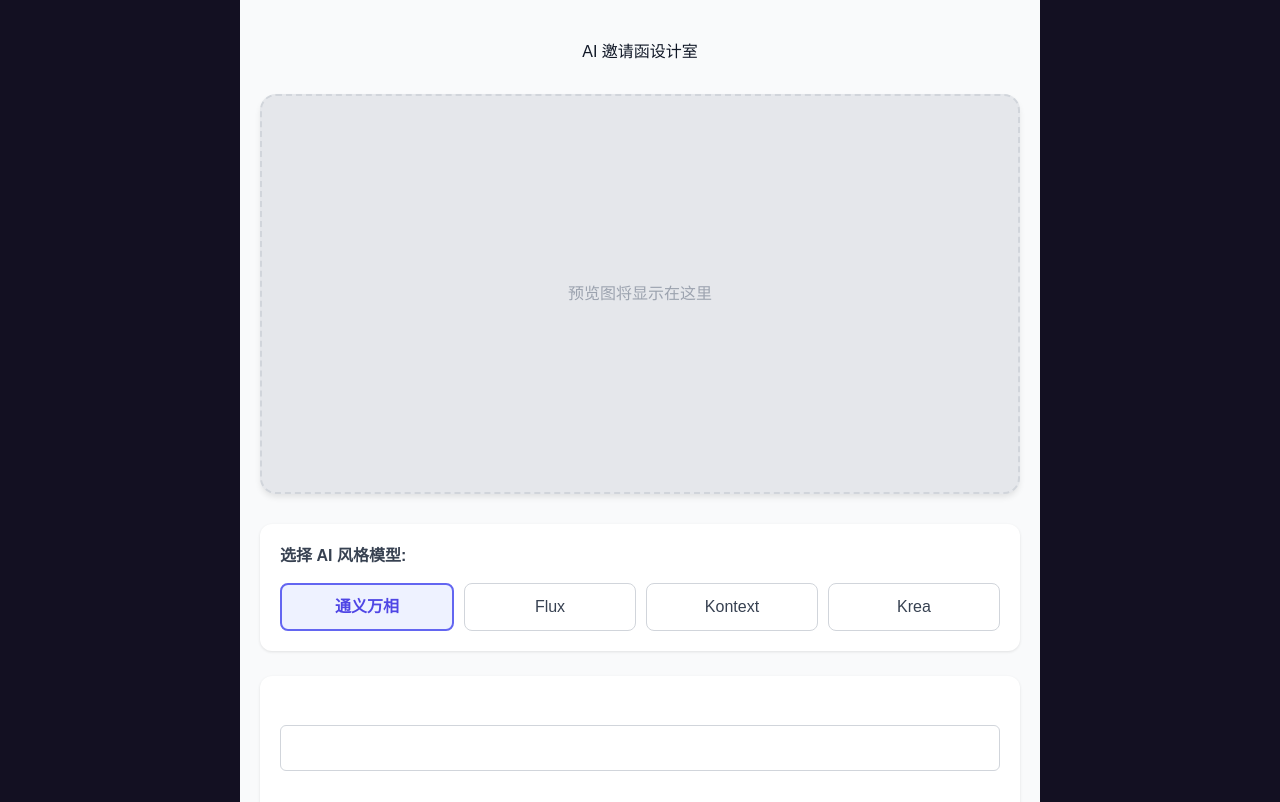
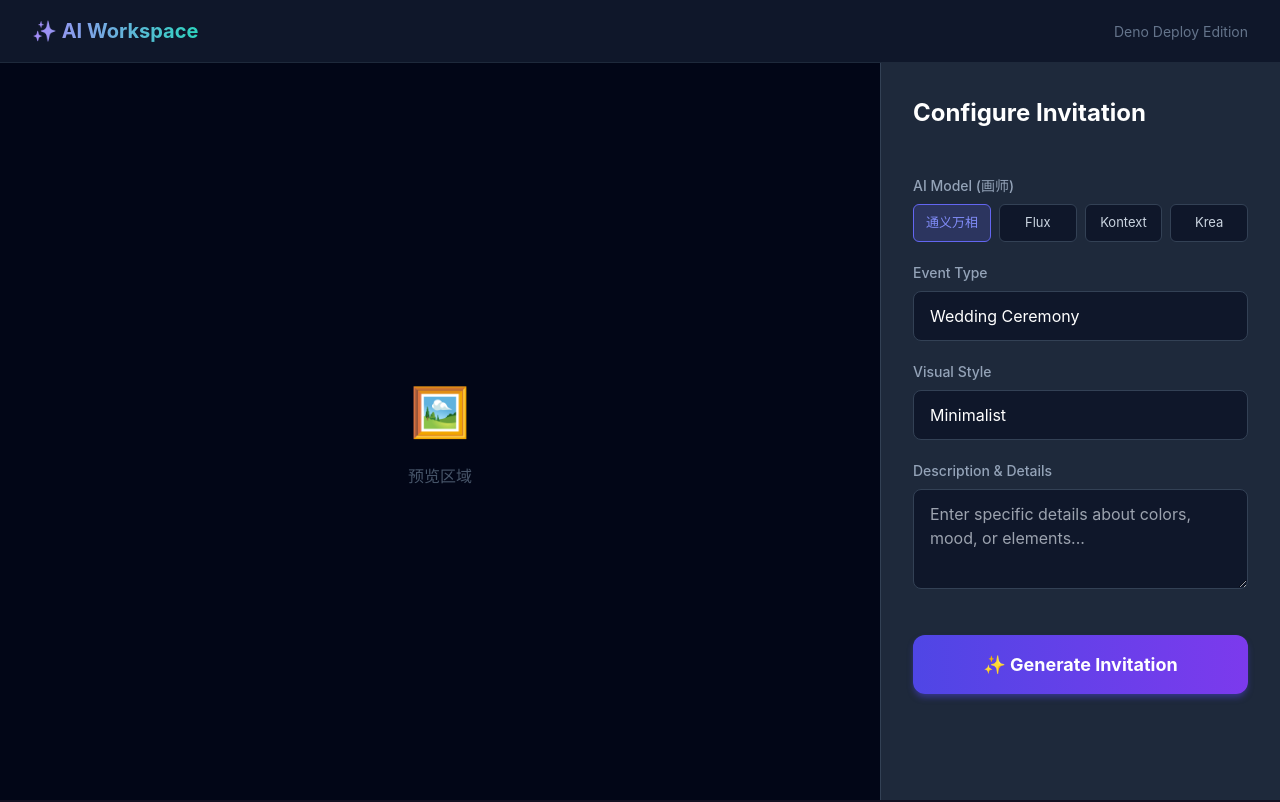
Before and after one commit to alkexe/yaoqinghanAI, a React (Vite) app: page / in a window 1280 px wide. Shown: the top 802 px of the page. Built offline with nearby package versions, Linux system fonts and the light colour scheme.

Commit message:
Add files via upload

```diff
--- a/App.tsx
+++ b/App.tsx
@@ -1,7 +1,7 @@
 import React, { useState } from 'react';
 import { GeminiService } from './services/geminiService';
-// 移除 css import，直接使用内联样式，防止 404
 
+// 定义支持的模型列表
 const AI_MODELS = [
   { name: '通义万相', id: 'Qwen/Qwen-Image' },
   { name: 'Flux', id: 'MusePublic/FLUX.1-dev' },
@@ -10,68 +10,201 @@ const AI_MODELS = [
 ];
 
 function App() {
-  const [eventType, setEventType] = useState('Wedding');
-  const [style, setStyle] = useState('Elegant');
+  const [eventType, setEventType] = useState('Wedding Ceremony');
+  const [style, setStyle] = useState('Minimalist');
   const [description, setDescription] = useState('');
   const [loading, setLoading] = useState(false);
   const [imageUrl, setImageUrl] = useState<string | null>(null);
+
+  // 默认选中通义万相
   const [selectedModel, setSelectedModel] = useState(AI_MODELS[0].id);
 
   const handleGenerate = async () => {
     setLoading(true);
     setImageUrl(null);
     const url = await GeminiService.generateInvitation({
-      eventType, style, description, model: selectedModel
+      eventType,
+      style,
+      description,
+      model: selectedModel
     });
     setImageUrl(url);
     setLoading(false);
   };
 
+  // --- 样式定义 (内联样式确保样式不丢失) ---
+  const styles = {
+    container: {
+      display: 'flex',
+      flexDirection: 'column' as const,
+      height: '100vh',
+      backgroundColor: '#0f172a', // 深色背景
+      color: 'white',
+      fontFamily: '-apple-system, BlinkMacSystemFont, "Segoe UI", Roboto, sans-serif',
+    },
+    header: {
+      padding: '16px 32px',
+      borderBottom: '1px solid #1e293b',
+      display: 'flex',
+      alignItems: 'center',
+      justifyContent: 'space-between',
+    },
+    headerTitle: {
+      fontSize: '20px',
+      fontWeight: 'bold',
+      background: 'linear-gradient(to right, #a78bfa, #2dd4bf)',
+      WebkitBackgroundClip: 'text',
+      WebkitTextFillColor: 'transparent',
+    },
+    main: {
+      display: 'flex',
+      flex: 1,
+      overflow: 'hidden',
+      flexDirection: 'row' as const, // 桌面端左右布局
+    },
+    previewSection: {
+      flex: 1,
+      display: 'flex',
+      justifyContent: 'center',
+      alignItems: 'center',
+      backgroundColor: '#020617', // 更深的预览区背景
+      padding: '20px',
+      position: 'relative' as const,
+    },
+    previewBox: {
+      maxWidth: '100%',
+      maxHeight: '100%',
+      borderRadius: '12px',
+      overflow: 'hidden',
+      boxShadow: '0 20px 25px -5px rgba(0, 0, 0, 0.5)',
+      display: 'flex',
+      justifyContent: 'center',
+      alignItems: 'center',
+    },
+    configPanel: {
+      width: '400px', // 固定宽度的侧边栏
+      backgroundColor: '#1e293b', // 侧边栏背景
+      padding: '32px',
+      display: 'flex',
+      flexDirection: 'column' as const,
+      borderLeft: '1px solid #334155',
+      overflowY: 'auto' as const,
+    },
+    sectionTitle: {
+      fontSize: '24px',
+      fontWeight: 'bold',
+      marginBottom: '24px',
+      color: 'white',
+    },
+    label: {
+      display: 'block',
+      fontSize: '14px',
+      color: '#94a3b8',
+      marginBottom: '8px',
+      marginTop: '20px',
+      fontWeight: 500,
+    },
+    input: {
+      width: '100%',
+      backgroundColor: '#0f172a',
+      border: '1px solid #334155',
+      borderRadius: '8px',
+      padding: '12px 16px',
+      color: 'white',
+      fontSize: '16px',
+      outline: 'none',
+      boxSizing: 'border-box' as const,
+      transition: 'border-color 0.2s',
+    },
+    textarea: {
+      width: '100%',
+      backgroundColor: '#0f172a',
+      border: '1px solid #334155',
+      borderRadius: '8px',
+      padding: '12px 16px',
+      color: 'white',
+      fontSize: '16px',
+      minHeight: '100px',
+      outline: 'none',
+      boxSizing: 'border-box' as const,
+      resize: 'vertical' as const,
+    },
+    button: {
+      marginTop: '40px',
+      width: '100%',
+      padding: '16px',
+      background: 'linear-gradient(to right, #4f46e5, #7c3aed)', // 紫色渐变按钮
+      color: 'white',
+      border: 'none',
+      borderRadius: '12px',
+      fontSize: '18px',
+      fontWeight: 'bold',
+      cursor: loading ? 'wait' : 'pointer',
+      opacity: loading ? 0.7 : 1,
+      boxShadow: '0 4px 6px -1px rgba(79, 70, 229, 0.5)',
+      transition: 'transform 0.1s',
+    },
+    modelBtnContainer: {
+      display: 'flex',
+      gap: '8px',
+      flexWrap: 'wrap' as const,
+    },
+    modelBtn: (isActive: boolean) => ({
+      flex: 1,
+      padding: '8px 12px',
+      borderRadius: '6px',
+      border: isActive ? '1px solid #6366f1' : '1px solid #334155',
+      backgroundColor: isActive ? 'rgba(99, 102, 241, 0.2)' : '#0f172a',
+      color: isActive ? '#818cf8' : '#cbd5e1',
+      fontSize: '13px',
+      cursor: 'pointer',
+      transition: 'all 0.2s',
+      textAlign: 'center' as const,
+      whiteSpace: 'nowrap' as const,
+    })
+  };
+
   return (
-    <div style={{
-      padding: '40px 20px', maxWidth: '800px', margin: '0 auto', fontFamily: 'sans-serif',
-      backgroundColor: '#f9fafb', minHeight: '100vh', boxSizing: 'border-box'
-    }}>
-      <h1 style={{ textAlign: 'center', color: '#111827', marginBottom: '30px' }}>AI 邀请函设计室</h1>
+    <div style={styles.container}>
+      {/* 顶部导航 */}
+      <div style={styles.header}>
+        <div style={styles.headerTitle}>✨ AI Workspace</div>
+        <div style={{fontSize: '14px', color: '#64748b'}}>Deno Deploy Edition</div>
+      </div>
 
-      {/* 预览窗口 */}
-      <div style={{
-        width: '100%', height: '400px', backgroundColor: '#e5e7eb',
-        borderRadius: '16px', display: 'flex', justifyContent: 'center', alignItems: 'center',
-        marginBottom: '30px', overflow: 'hidden', border: '2px dashed #d1d5db',
-        boxShadow: '0 4px 6px -1px rgba(0, 0, 0, 0.1)'
-      }}>
+      <div style={styles.main}>
+        {/* 左侧：预览区域 */}
+        <div style={styles.previewSection}>
           {loading ? (
-          <div style={{ color: '#4b5563', fontSize: '18px', fontWeight: '500' }}>
-             🎨 {AI_MODELS.find(m => m.id === selectedModel)?.name} 正在绘制中...
+            <div style={{textAlign: 'center', color: '#94a3b8'}}>
+              <div className="spinner" style={{marginBottom: '20px', fontSize: '40px'}}>🎨</div>
+              <div>正在请求 {AI_MODELS.find(m => m.id === selectedModel)?.name} 作画...</div>
             </div>
           ) : imageUrl ? (
-          <img src={imageUrl} alt="Result" style={{ width: '100%', height: '100%', objectFit: 'contain' }} />
+            <div style={styles.previewBox}>
+              <img src={imageUrl} alt="Generated Invitation" style={{maxWidth: '100%', maxHeight: '80vh', objectFit: 'contain'}} />
+            </div>
           ) : (
-          <div style={{ color: '#9ca3af' }}>预览图将显示在这里</div>
+            <div style={{color: '#475569', textAlign: 'center'}}>
+              <div style={{fontSize: '48px', marginBottom: '16px'}}>🖼️</div>
+              <div>预览区域</div>
+            </div>
           )}
         </div>
 
-      {/* 模型选择按钮 (重点) */}
-      <div style={{ marginBottom: '25px', padding: '20px', backgroundColor: 'white', borderRadius: '12px', boxShadow: '0 1px 3px rgba(0,0,0,0.1)' }}>
-        <label style={{ display: 'block', marginBottom: '15px', fontWeight: 'bold', color: '#374151' }}>选择 AI 风格模型:</label>
-        <div style={{ display: 'flex', gap: '10px', flexWrap: 'wrap' }}>
-          {AI_MODELS.map((model) => (
+        {/* 右侧：配置面板 */}
+        <div style={styles.configPanel}>
+          <div style={styles.sectionTitle}>Configure Invitation</div>
+
+          {/* 1. 模型选择器 (新功能) */}
+          <div>
+            <label style={styles.label}>AI Model (画师)</label>
+            <div style={styles.modelBtnContainer}>
+              {AI_MODELS.map(model => (
                 <button
                   key={model.id}
                   onClick={() => setSelectedModel(model.id)}
-              style={{
-                flex: '1',
-                minWidth: '100px',
-                padding: '10px 16px',
-                borderRadius: '8px',
-                border: selectedModel === model.id ? '2px solid #6366f1' : '1px solid #d1d5db',
-                cursor: 'pointer',
-                backgroundColor: selectedModel === model.id ? '#eef2ff' : 'white',
-                color: selectedModel === model.id ? '#4f46e5' : '#374151',
-                fontWeight: selectedModel === model.id ? 'bold' : 'normal',
-                transition: 'all 0.2s',
-              }}
+                  style={styles.modelBtn(selectedModel === model.id)}
                 >
                   {model.name}
                 </button>
@@ -79,33 +212,52 @@ function App() {
             </div>
           </div>
 
-      {/* 输入表单 */}
-      <div style={{ backgroundColor: 'white', padding: '20px', borderRadius: '12px', boxShadow: '0 1px 3px rgba(0,0,0,0.1)' }}>
-        <div style={{ marginBottom: '15px' }}>
-          <label style={{ display: 'block', marginBottom: '5px', fontWeight: '500' }}>活动类型</label>
-          <input value={eventType} onChange={(e) => setEventType(e.target.value)}
-            style={{ width: '100%', padding: '10px', borderRadius: '6px', border: '1px solid #d1d5db', boxSizing: 'border-box' }} />
-        </div>
-        <div style={{ marginBottom: '15px' }}>
-          <label style={{ display: 'block', marginBottom: '5px', fontWeight: '500' }}>设计风格</label>
-          <input value={style} onChange={(e) => setStyle(e.target.value)}
-            style={{ width: '100%', padding: '10px', borderRadius: '6px', border: '1px solid #d1d5db', boxSizing: 'border-box' }} />
-        </div>
-        <div style={{ marginBottom: '20px' }}>
-          <label style={{ display: 'block', marginBottom: '5px', fontWeight: '500' }}>详细描述</label>
-          <textarea value={description} onChange={(e) => setDescription(e.target.value)}
-            style={{ width: '100%', padding: '10px', borderRadius: '6px', border: '1px solid #d1d5db', minHeight: '80px', boxSizing: 'border-box' }} />
+          {/* 2. 原有输入框 */}
+          <div>
+            <label style={styles.label}>Event Type</label>
+            <input
+              style={styles.input}
+              value={eventType}
+              onChange={(e) => setEventType(e.target.value)}
+              placeholder="e.g. Wedding, Birthday"
+            />
           </div>
 
-        <button onClick={handleGenerate} disabled={loading}
-          style={{
-            width: '100%', padding: '14px', backgroundColor: '#4f46e5', color: 'white',
-            border: 'none', borderRadius: '8px', fontSize: '16px', fontWeight: 'bold', cursor: loading ? 'wait' : 'pointer',
-            opacity: loading ? 0.7 : 1
-          }}>
-          {loading ? '生成中...' : '开始生成邀请函'}
+          <div>
+            <label style={styles.label}>Visual Style</label>
+            <input
+              style={styles.input}
+              value={style}
+              onChange={(e) => setStyle(e.target.value)}
+              placeholder="e.g. Minimalist, Floral, Cyberpunk"
+            />
+          </div>
+
+          <div>
+            <label style={styles.label}>Description & Details</label>
+            <textarea
+              style={styles.textarea}
+              value={description}
+              onChange={(e) => setDescription(e.target.value)}
+              placeholder="Enter specific details about colors, mood, or elements..."
+            />
+          </div>
+
+          {/* 生成按钮 */}
+          <button style={styles.button} onClick={handleGenerate} disabled={loading}>
+            {loading ? 'Generating...' : '✨ Generate Invitation'}
           </button>
         </div>
+      </div>
+
+      {/* 移动端适配 (简单处理) */}
+      <style>{`
+        @media (max-width: 768px) {
+          div[style*="flex-direction: row"] { flex-direction: column !important; }
+          div[style*="width: 400px"] { width: 100% !important; border-left: none !important; border-top: 1px solid #334155; }
+          div[style*="height: 100vh"] { height: auto !important; min-height: 100vh; }
+        }
+      `}</style>
     </div>
   );
 }
```
Lines whose indentation alone changed are shown as unchanged.
